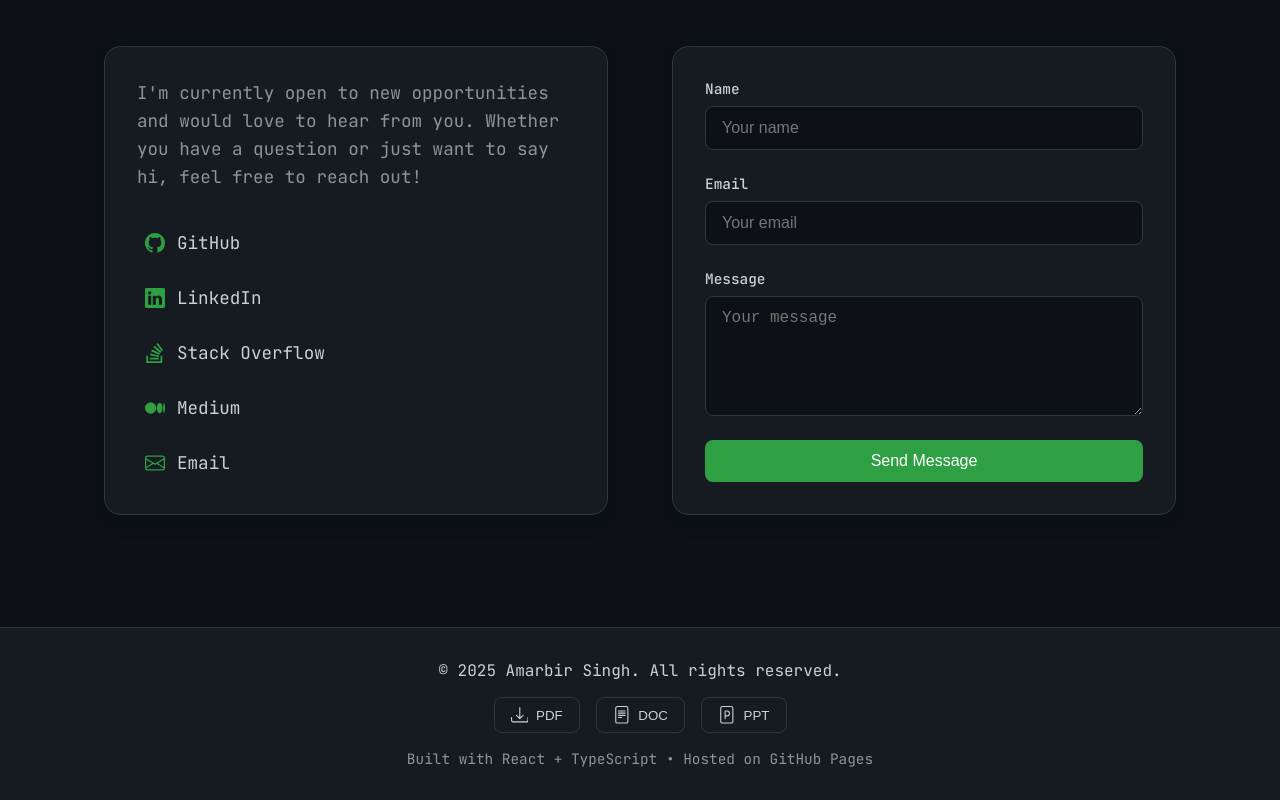
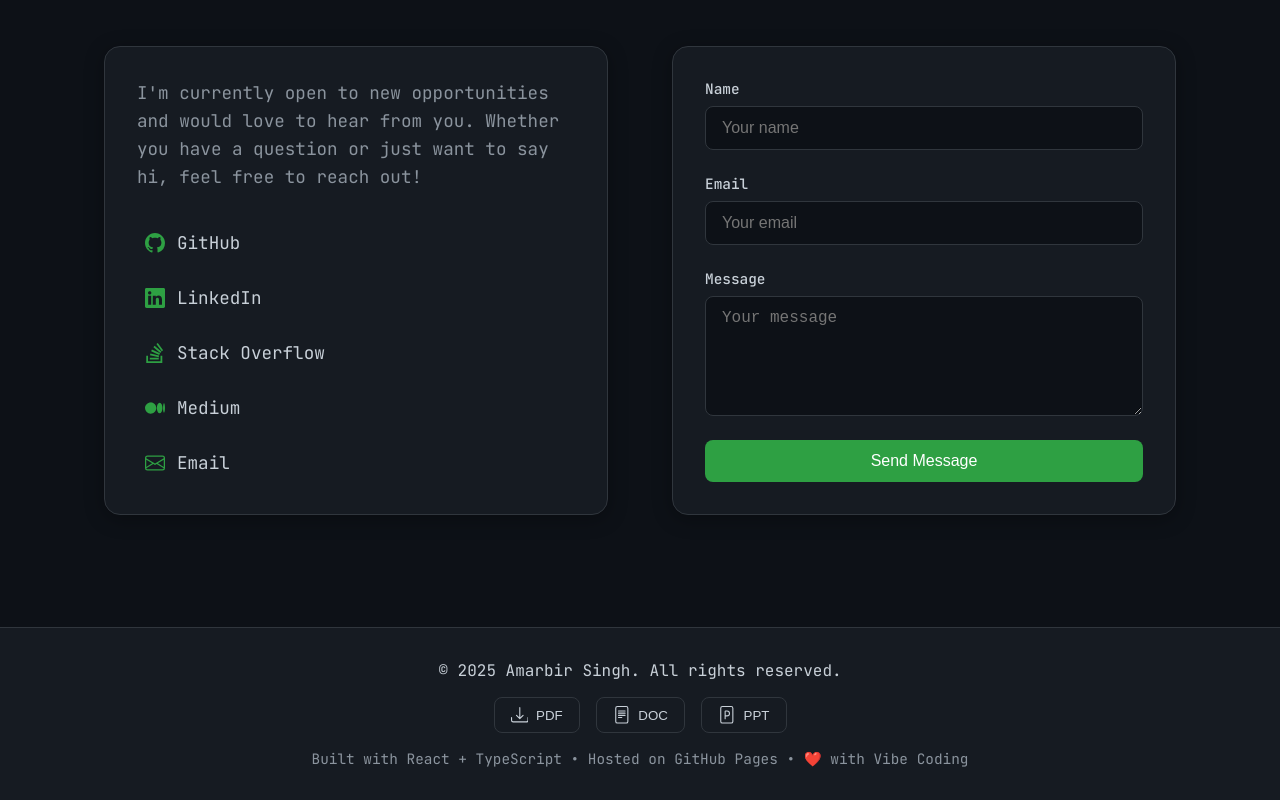
Before and after one commit to A-5ingh/resume, a React (Vite) app: page / in a window 1280 px wide. Shown: the part 5781-6581 px from the top of the page. Built offline with nearby package versions, Linux system fonts and the light colour scheme.

Commit message:
chore: update package.json for dependency versions, add peerDependencies and engines, and enhance browserslist; modify footer text in Footer component

```diff
--- a/src/components/layout/Footer.tsx
+++ b/src/components/layout/Footer.tsx
@@ -41,7 +41,7 @@ const Footer = () => {
           </ExportButton>
         </ExportOptions>
         <FooterText>
-          Built with React + TypeScript • Hosted on GitHub Pages
+          Built with React + TypeScript • Hosted on GitHub Pages • ❤️ with Vibe Coding
         </FooterText>
       </FooterContent>
     </FooterWrapper>
```
Also changed, not shown: package.json (+41 -19 lines), 2 other files (tests, documents, lock files or other folders).
